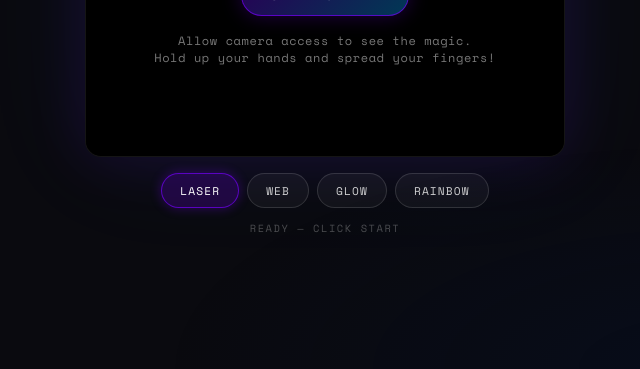
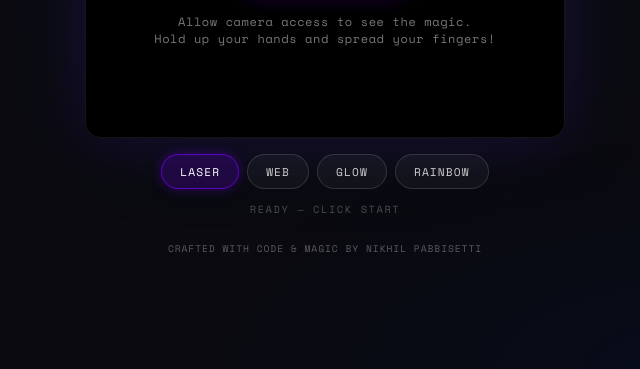
Before and after one commit to Nikhil-p570/MagicalHands, a plain HTML site: page index.html in a window 1280 px wide. Shown: the part 431-800 px from the top of the page, without its empty margins (315-955 px from the left). Drawn offline with nearby package versions, Linux system fonts and the light colour scheme.

Commit message:
Update footer credit text

```diff
--- a/index.html
+++ b/index.html
@@ -156,6 +156,16 @@
   }
 
   .effect-btns { display: flex; gap: 8px; }
+
+  .footer {
+    position: relative;
+    z-index: 10;
+    font-size: 0.6rem;
+    color: #ffffff55;
+    text-transform: uppercase;
+    letter-spacing: 0.1em;
+    margin-top: 1.5rem;
+  }
 </style>
 </head>
 <body>
@@ -184,6 +194,7 @@
   </div>
 </div>
 <div id="status">Ready — click start</div>
+<div class="footer">Crafted with code & magic by Nikhil Pabbisetti</div>
 
 <script src="https://cdn.jsdelivr.net/npm/@mediapipe/hands/hands.js"></script>
 <script src="https://cdn.jsdelivr.net/npm/@mediapipe/camera_utils/camera_utils.js"></script>
```
